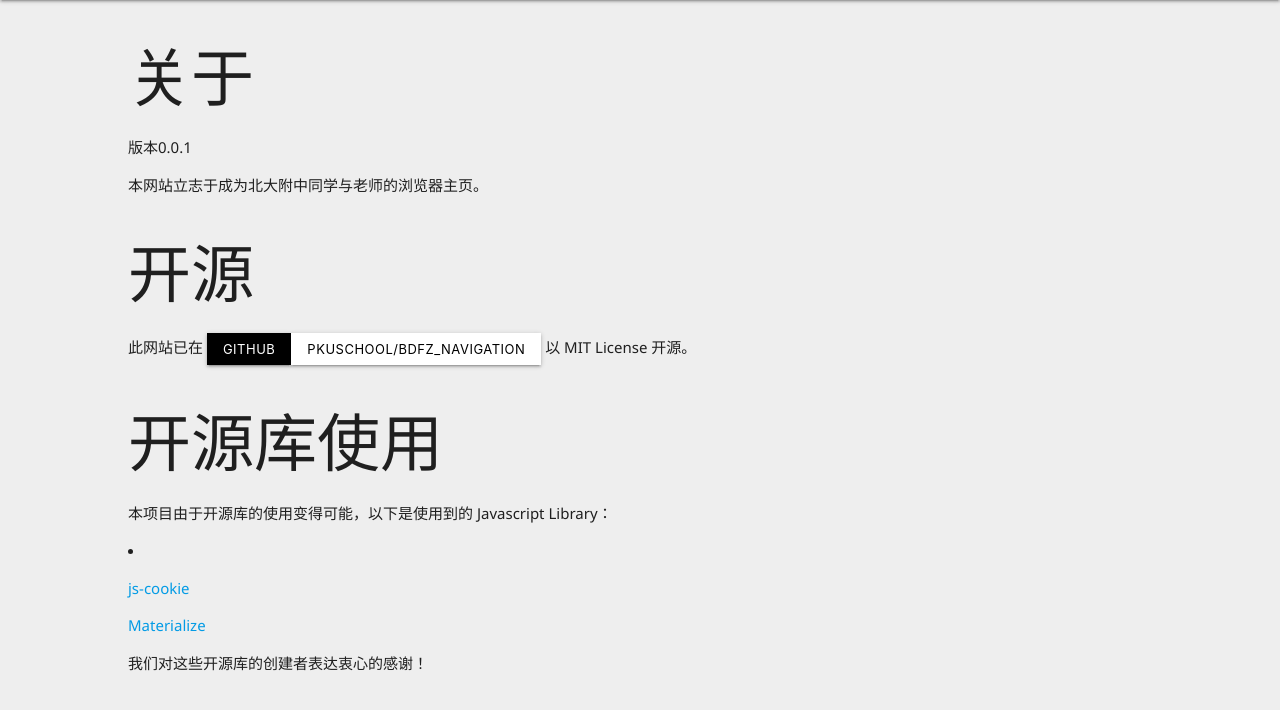
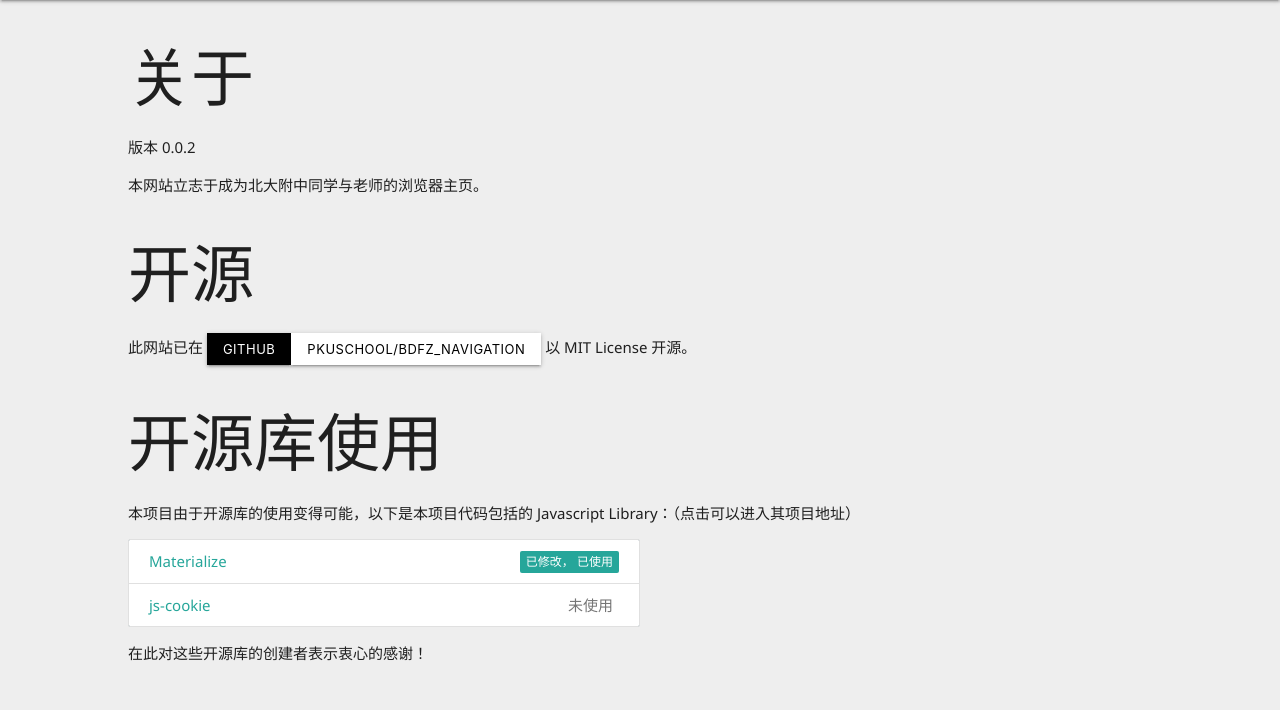
Before and after one commit to pkuschool/BDFZ_Navigation, a PHP site: page /about.html in a window 1280 px wide. Shown: the part 64-774 px from the top of the page. Run offline with PHP 8.4, Linux system fonts and the light colour scheme.

Commit message:
UI change and script change

```diff
--- a/about.html
+++ b/about.html
@@ -22,9 +22,8 @@
 <body class="grey lighten-3">
     <nav id="container" class="blue-grey darken-1">
         <div class="nav-wrapper blue-grey darken-1" style="margin: 0 auto">
-            <a href="#" class="brand-logo hide-on-med-and-up"><img src="./img/BDFZ.png"
-                    style="width: 45px;height:45px;margin-top: 5px;"></a>
-            <a href="#" class="brand-logo hide-on-small-and-down" style="font-size: 25px;margin-left: 20px;">BDFZ导航</a>
+
+            <a href="#" class="brand-logo" style="font-size: 25px;margin-left: 20px;">BDFZ导航</a>
             <ul class="right hide-on-med-and-down">
                 <li><a href="https://github.com/pkuschool/BDFZ_Navigation"><img src="./img/github.png" alt=""
                             style="margin-top: 20px;" height="25px" width="25px"></a></li>
@@ -38,7 +37,7 @@
         <br class="hide-on-large-and-up" />
         <button class="btn red darken-4 white-text waves-ripple waves-effect hide-on-large-and-up" onclick="history.back()"><i class="material-icons">home</i></button>
         <h1>关于</h1>
-        <p>版本0.0.1</p>
+        <p>版本 <script>document.write(version);</script></p>
         <p>本网站立志于成为北大附中同学与老师的浏览器主页。</p>
         <h1>开源</h1>
         <p>此网站已在 <button class="black white-text waves-ripple waves-effect btn-small noround " onclick="gogithub()"> Github
@@ -46,12 +45,18 @@
                 onclick="gogithub()">
                 pkuschool/BDFZ_Navigation </button> 以 MIT License 开源。</p>
         <h1>开源库使用</h1>
-        <p>本项目由于开源库的使用变得可能，以下是使用到的 Javascript Library：</p>
-        <li>
-            <ul><a href="https://github.com/js-cookie/js-cookie">js-cookie</a></ul>
-            <ul><a href="https://github.com/Dogfalo/materialize">Materialize</a></ul>
-        </li>
-        <p>我们对这些开源库的创建者表达衷心的感谢！</p>
+        <p>本项目由于开源库的使用变得可能，以下是本项目代码包括的 Javascript Library：（点击可以进入其项目地址）</p>
+        <div class="collection blue-grey" style="width: 50%;">
+            <a href="https://github.com/Dogfalo/materialize" class="collection-item">
+                <span class="new badge" data-badge-caption="已使用">已修改，</span>
+                Materialize
+            </a>
+            <a href="https://github.com/js-cookie/js-cookie" class="collection-item">
+                <span class="badge" data-badge-caption="未使用"></span>
+                js-cookie
+            </a>
+        </div>
+        <p>在此对这些开源库的创建者表示衷心的感谢！</p>
     </div>
 
 </body>
--- a/css/main.css
+++ b/css/main.css
@@ -123,3 +123,16 @@ html{
         margin-left: 20px;
     }
 }
+@media only screen and (min-width: 600px) and (max-width: 850px){
+    .gridhide{
+        display: none;
+    }
+}
+.clocktitle{
+    font-size: 75px;
+}
+@media only screen and (min-width: 600px) and (max-width: 760px) {
+    .clocktitle{
+        font-size: 55px;
+    }
+}
--- a/js/main.js
+++ b/js/main.js
@@ -1,3 +1,4 @@
+var version = "0.0.2";
 function GoTo(to_url) {
     window.open(to_url, '_blank');
 }
@@ -45,7 +46,7 @@ function uptime() {
     } else {
         secstring = thedate.getSeconds().toString();
     }
-    if (document.body.clientWidth <= 992) {
+    if (document.body.clientWidth <= 1125) {
         timelbl.innerHTML = thedate.getHours() + ':' + minstring;
         datelbl.innerHTML = '星期' + datestring;
     } else {
```
Also changed, not shown: index.html (+3 -4 lines).
